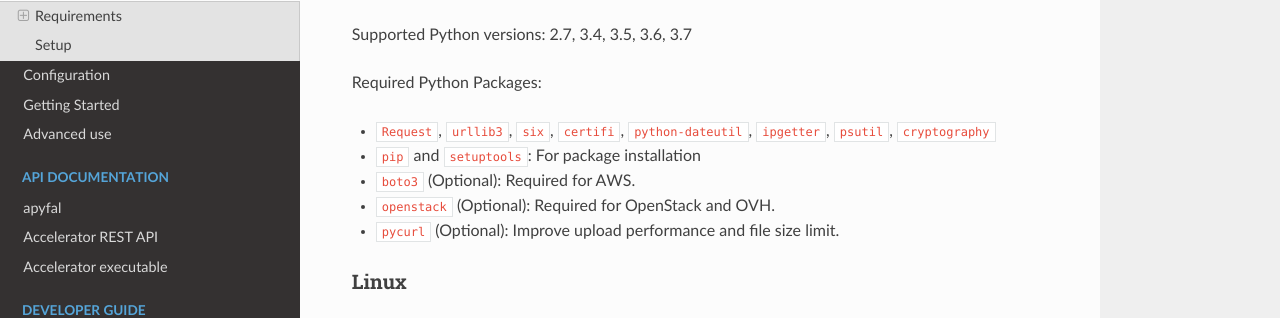
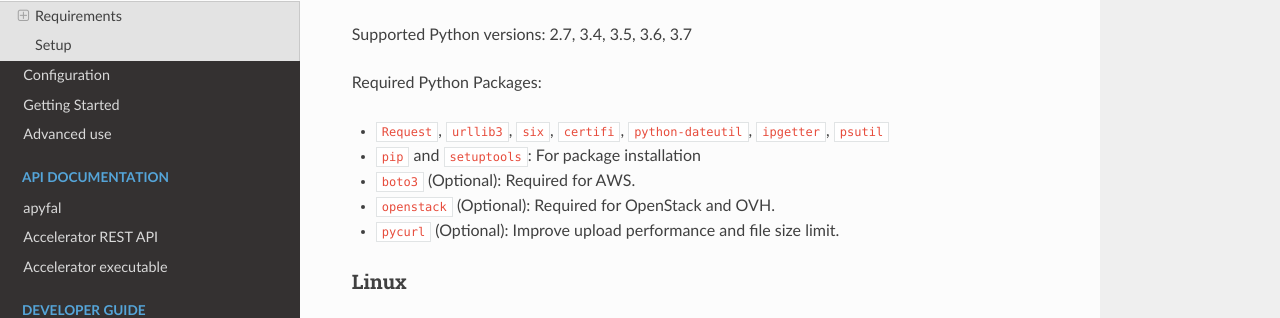
Before and after one commit to Accelize/apyfal, a Sphinx documentation site: the page built from docs/installation.rst, in a window 1280 px wide and 900 px high. Shown: the part 193-511 px from the top of the window. Built offline with Sphinx 7.4.7 and the Read the Docs theme 2.0.0, drawn with Linux system fonts in a browser that asks for light colours; pages that are not in the unit, such as notebooks, are missing from menus.

Commit message:
Remove cryptography from dependencies.

```diff
--- a/docs/installation.rst
+++ b/docs/installation.rst
@@ -8,7 +8,7 @@ Supported Python versions: 2.7, 3.4, 3.5, 3.6, 3.7
 
 Required Python Packages:
 
--  ``Request``, ``urllib3``, ``six``, ``certifi``, ``python-dateutil``, ``ipgetter``, ``psutil``, ``cryptography``
+-  ``Request``, ``urllib3``, ``six``, ``certifi``, ``python-dateutil``, ``ipgetter``, ``psutil``
 -  ``pip`` and ``setuptools``: For package installation
 -  ``boto3`` (Optional): Required for AWS.
 -  ``openstack`` (Optional): Required for OpenStack and OVH.
--- a/setup.py
+++ b/setup.py
@@ -46,8 +46,7 @@ PACKAGE_INFO = dict(
     },
     license='Apache',
     python_requires='>=2.7,!=3.0.*,!=3.1.*,!=3.2.*,!=3.3.*',
-    install_requires=['setuptools', 'requests', 'ipgetter',
-                      'psutil', 'cryptography'],
+    install_requires=['setuptools', 'requests', 'ipgetter', 'psutil'],
     extras_require={
         # Optional speedup
         'optional': ['pycurl'],
```
